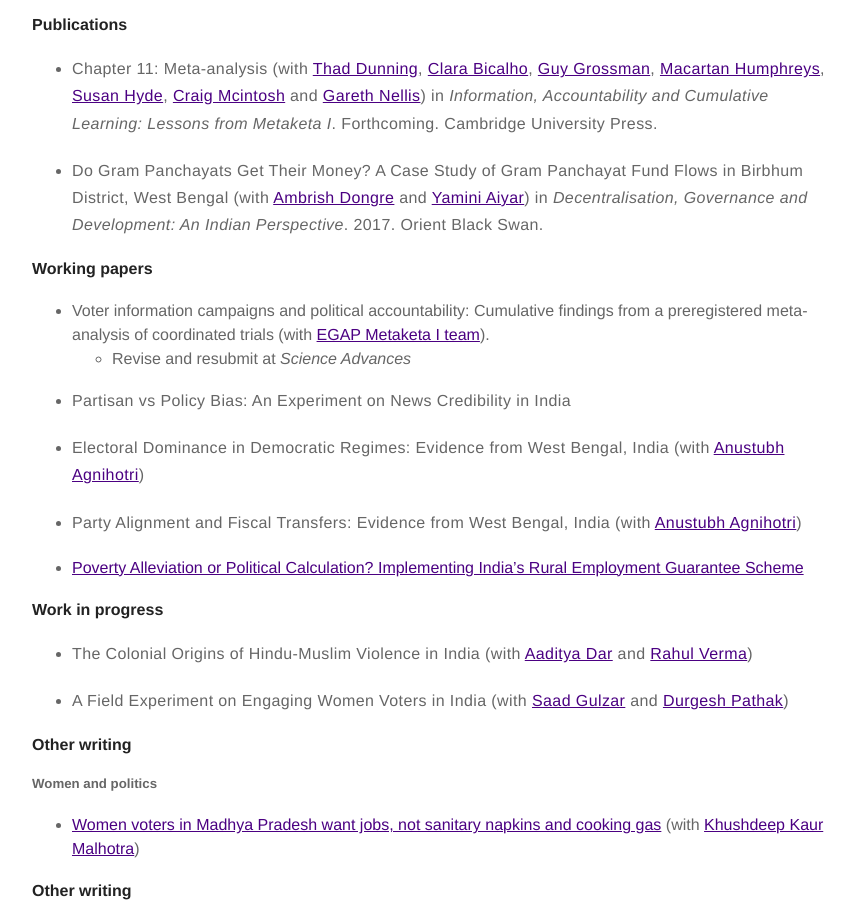
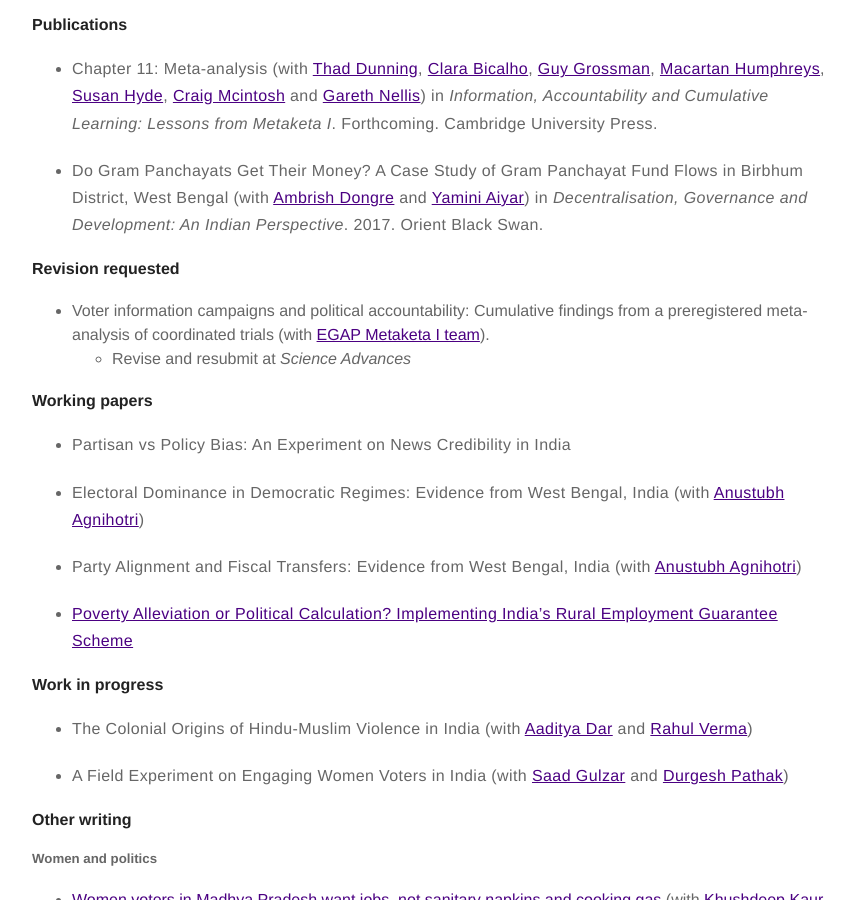
Before and after one commit to anirvanchowdhury/anirvanchowdhury.github.io, a Jekyll site: the page built from research.md, in a window 1280 px wide and 900 px high, scrolled down 720 px. Shown: the whole window, without its empty margins (203-1058 px from the left). Built offline with Jekyll 4.4.1, drawn with Linux system fonts in a browser that asks for light colours.

Commit message:
Update research.md

```diff
--- a/research.md
+++ b/research.md
@@ -17,10 +17,11 @@ My broad research interests lie in comparative politics and the political econom
 
 * Do Gram Panchayats Get Their Money? A Case Study of Gram Panchayat Fund Flows in Birbhum District, West Bengal (with [Ambrish Dongre](https://www.iima.ac.in/web/faculty/faculty-profiles/ambrish-dongre) and [Yamini Aiyar](http://www.cprindia.org/people/yamini-aiyar)) in _Decentralisation, Governance and Development: An Indian Perspective_. 2017. Orient Black Swan.
 
-#### Working papers
+#### Revision requested
 * Voter information campaigns and political accountability: Cumulative findings from a preregistered meta-analysis of coordinated trials (with [EGAP Metaketa I team](http://egap.org/metaketa/metaketa-information-and-accountability)).
 	* Revise and resubmit at _Science Advances_
 
+#### Working papers
 * Partisan vs Policy Bias: An Experiment on News Credibility in India
 
 * Electoral Dominance in Democratic Regimes: Evidence from West Bengal, India (with [Anustubh Agnihotri](http://polisci.berkeley.edu/people/person/anustubh-agnihotri))
```
